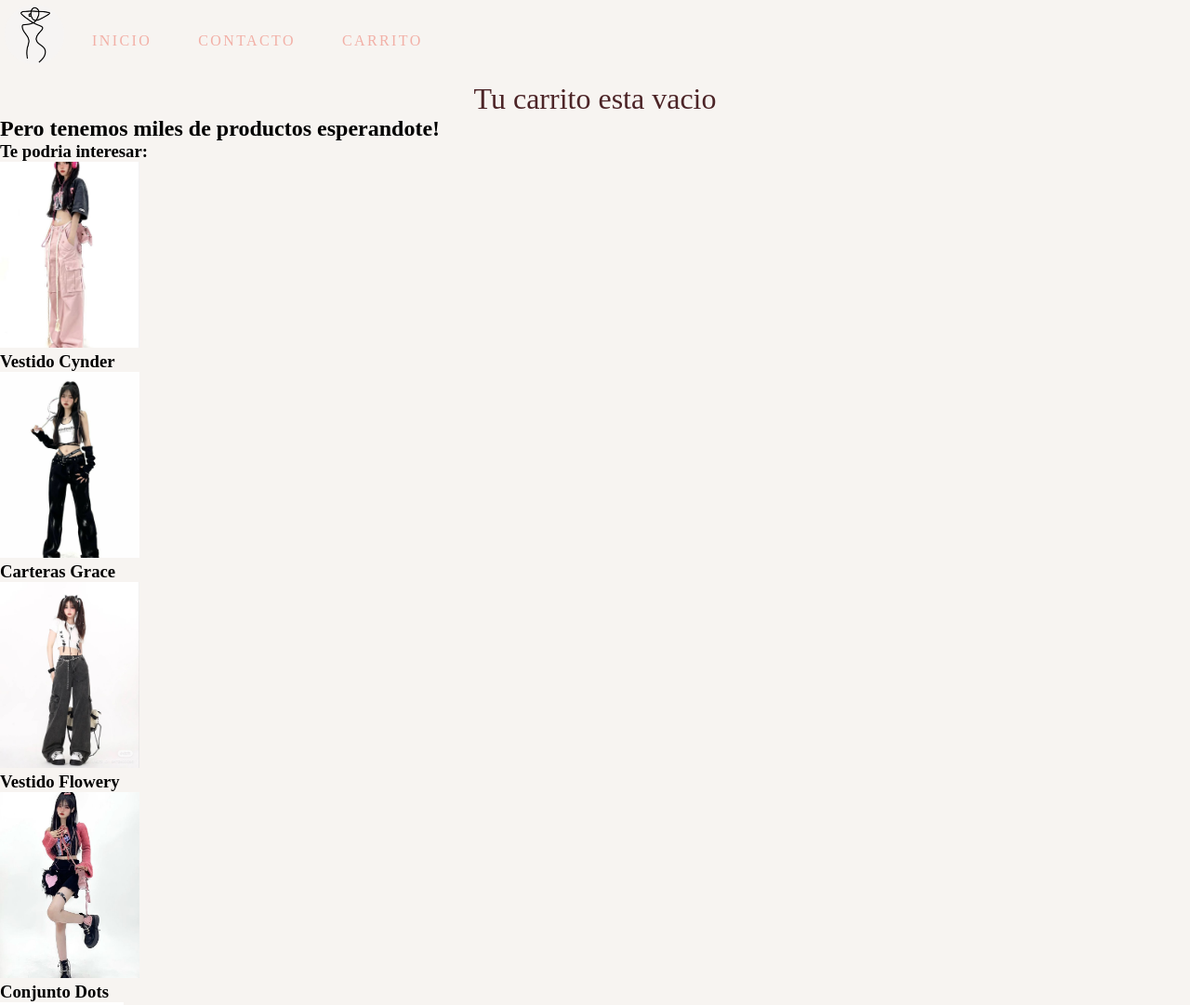
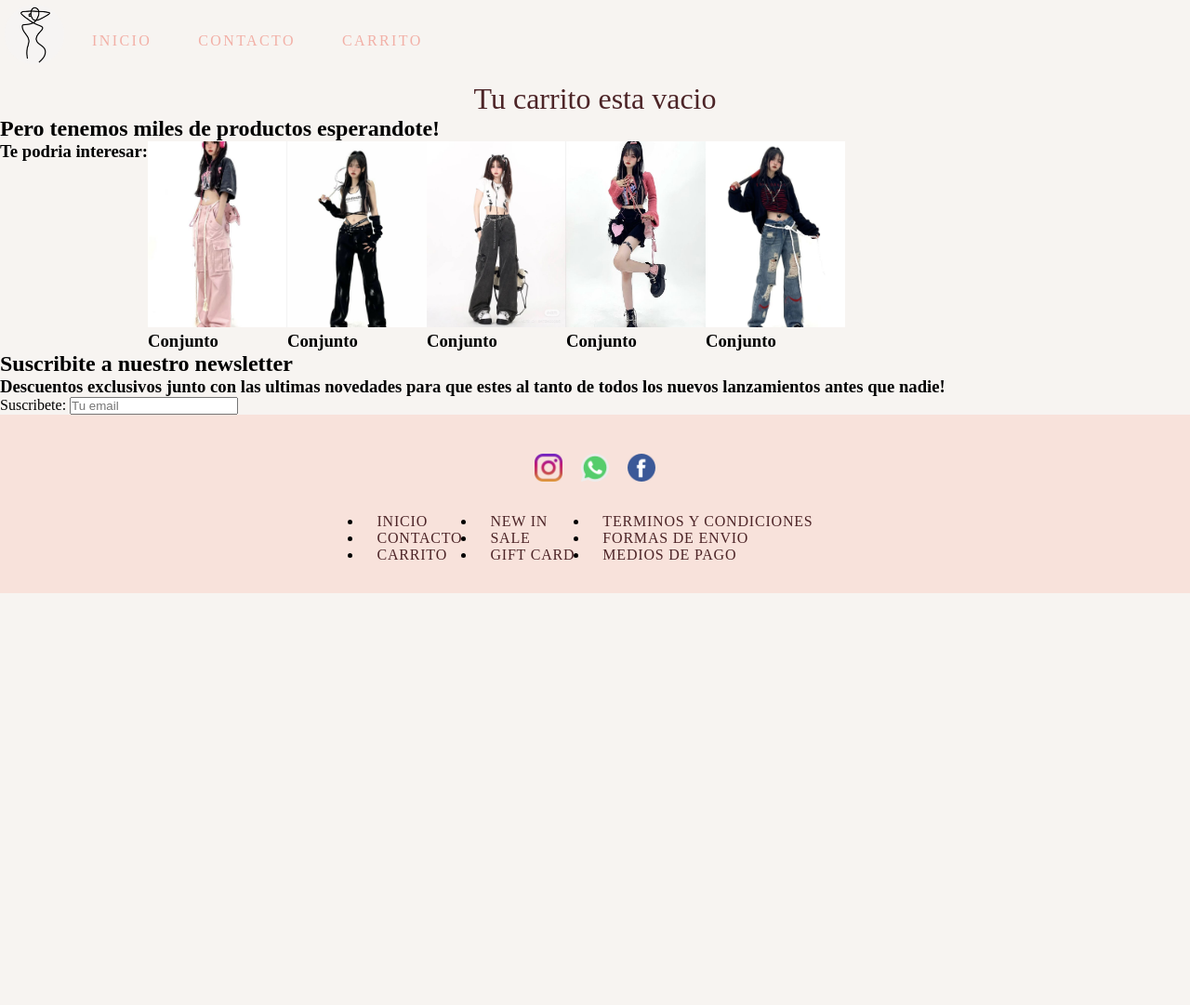
Before and after one commit to bxxkhx/1eraPreEntregaJulietaRuiz, a plain HTML site: page pages/carrito.html in a window 1280 px wide. Shown: the top 1081 px of the page at 93% size. After the commit the page ends 800 px from the top, so only its background shows below. Drawn offline with Linux system fonts and the light colour scheme; a web font is replaced by a local one.

Commit message:
cambie carrito

```diff
--- a/css/styles.css
+++ b/css/styles.css
@@ -63,6 +63,10 @@ h1 {
     background-size: 700px;
     text-align: center;
     text-justify: center;
+}
+.carritoTarjeta{
+    display: flex;
+    flex-direction: row;
 }
 .logo {
     width: 5%;
--- a/pages/carrito.html
+++ b/pages/carrito.html
@@ -23,29 +23,29 @@
             <h1>Tu carrito esta vacio</h1>
             <h2>Pero tenemos miles de productos esperandote!</h2>
         </div>
-        <section>
+        <section class="carritoTarjeta">
             <div>
                 <h3>Te podria interesar:</h3>
             </div>
             <div class="tarjetaRopa">
                 <img src="../assets/cargoRosa.jpg" alt="vestido cynder" width="150px"  height="200px">
-                <h3>Vestido Cynder</h3>
+                <h3>Conjunto</h3>
             </div>
             <div class="tarjetaRopa">
                 <img src="../assets/cargoNegro.jpg" alt="carteras-grace" width="150px"  height="200px">
-                <h3>Carteras Grace</h3>
+                <h3>Conjunto</h3>
             </div>
             <div class="tarjetaRopa">
-                <img src="../assets/remeraCintas.jpg" alt="vestido-flowery width="150px"  height="200px">
-                <h3>Vestido Flowery</h3>
+                <img src="../assets/remeraCintas.jpg" alt="vestido-flowery" width="150px"  height="200px">
+                <h3>Conjunto</h3>
             </div>
             <div class="tarjetaRopa">
                 <img src="../assets/pollera.jpg" alt="conjunto-dots" width="150px"  height="200px">
-                <h3>Conjunto Dots</h3>
+                <h3>Conjunto</h3>
             </div>
             <div class="tarjetaRopa">
-                <img src="../assets/pantalonCortes.jpg" alt="vestido-cynder width="150px"  height="200px">
-                <h3>Vestido Cynder</h3>
+                <img src="../assets/pantalonCortes.jpg" alt="vestido-cynde"r width="150px"  height="200px">
+                <h3>Conjunto</h3>
             </div>
        </section>
        <div>
@@ -60,16 +60,16 @@
     <footer>
         <div class="container-footer">
             <div class="footer-redes">
-                <a href="#"><img src="assets/instagram.png" alt="instagram"></a>
-                <a href="#"><img src="assets/whatsapp.png" alt="whatsapp"></a>
-                <a href="#"><img src="assets/facebook.png" alt="facebook"></a>
+                <a href="#"><img src="../assets/instagram.png" alt="instagram"></a>
+                <a href="#"><img src="../assets/whatsapp.png" alt="whatsapp"></a>
+                <a href="#"><img src="../assets/facebook.png" alt="facebook"></a>
             </div>
             <div class="footer-contacto">
                 <div class="links-contacto">
                     <ul>
-                        <li><a class="estiloB" href="./index.html">inicio</a></li>
-                        <li><a class="estiloB" href="./pages/contacto.html">contacto</a></li>
-                        <li><a class="estiloB" href="./pages/carrito.html">carrito</a></li>
+                        <li><a class="estiloB" href="../index.html">inicio</a></li>
+                        <li><a class="estiloB" href="../pages/contacto.html">contacto</a></li>
+                        <li><a class="estiloB" href="../pages/carrito.html">carrito</a></li>
                     </ul>
                 </div>
                 <div class="links-colecciones">
```
Also changed, not shown: pages/contacto.html (+3 -3 lines).
